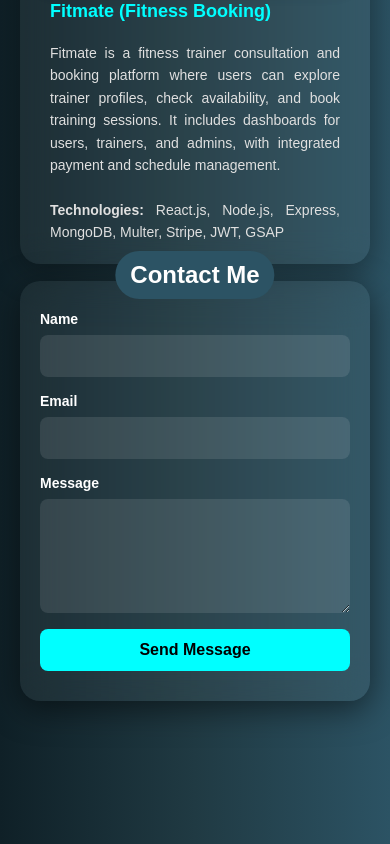
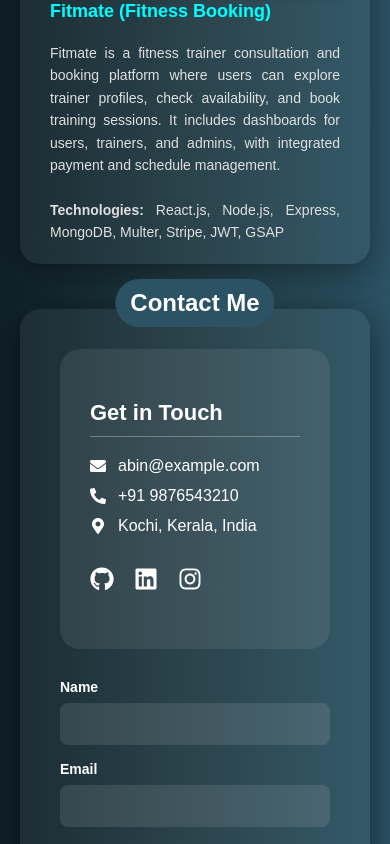
Before and after one commit to Abin-x/Abin-Portfolio, a React (Vite) app: page / in a window 390 px wide. Shown: the part 5760-6604 px from the top of the page. Built offline with nearby package versions, Linux system fonts and the light colour scheme.

Commit message:
updated contact

```diff
--- a/package.json
+++ b/package.json
@@ -10,8 +10,10 @@
     "preview": "vite preview"
   },
   "dependencies": {
+    "axios": "^1.11.0",
     "react": "^19.1.0",
     "react-dom": "^19.1.0",
+    "react-icons": "^5.5.0",
     "react-router-dom": "^7.7.1",
     "react-router-hash-link": "^2.4.3"
   },
--- a/src/Pages/Contact/contact.css
+++ b/src/Pages/Contact/contact.css
@@ -1,25 +1,24 @@
 .contact-container {
   width: 100%;
-  min-height: 100vh;
+  /* min-height: 100vh; */
   padding: 60px 40px;
   background: linear-gradient(to right, #0f2027, #203a43, #2c5364);
   display: flex;
   align-items: center;
   justify-content: center;
-  margin-top: -60px;
 }
 
 .contact-card {
-  margin-top: -300px;
+  width: 100%;
+  /* max-width: 1100px; */
+  /* background: linear-gradient(to right, #0f2027, #203a43, #2c5364); */
   background: rgba(255, 255, 255, 0.05);
-  backdrop-filter: blur(20px);
-  -webkit-backdrop-filter: blur(20px);
   border-radius: 20px;
   padding: 40px;
-  width: 100%;
-  /* max-width: 600px; */
+  color: white;
   box-shadow: 0 8px 32px rgba(0, 0, 0, 0.5);
-  color: white;
+  position: relative;
+  margin-top: -60px;
 }
 
 .contact-card h2 {
@@ -35,7 +34,17 @@
   z-index: 1;
 }
 
+.contact-wrapper {
+  display: flex;
+  flex-wrap: wrap;
+  justify-content: space-between;
+  /* margin-top: 40px; */
+  gap: 30px;
+}
+
+/* Left Side: Form */
 .contact-form {
+  flex: 1 1 500px;
   display: flex;
   flex-direction: column;
   gap: 16px;
@@ -63,11 +72,6 @@
   outline: none;
 }
 
-.form-group input::placeholder,
-.form-group textarea::placeholder {
-  color: rgba(255, 255, 255, 0.6);
-}
-
 button[type='submit'] {
   padding: 12px;
   font-size: 16px;
@@ -84,57 +88,63 @@ button[type='submit']:hover {
   background-color: #28cbf0;
 }
 
-@media (max-width: 1024px) {
-  .contact-container {
-    /* padding: 40px 20px !important; */
-    margin-top: -150px;
+/* Right Side: Info */
+.contact-info {
+  flex: 1 1 300px;
+  background: rgba(255, 255, 255, 0.08);
+  border-radius: 20px;
+  padding: 30px;
+  color: white;
+  display: flex;
+  flex-direction: column;
+  justify-content: center;
+}
+
+.contact-info h3 {
+  margin-bottom: 20px;
+  font-size: 22px;
+  border-bottom: 1px solid rgba(255, 255, 255, 0.3);
+  padding-bottom: 10px;
+}
+
+.contact-info p {
+  display: flex;
+  align-items: center;
+  gap: 12px;
+  font-size: 16px;
+  margin-bottom: 12px;
+}
+
+.social-icons {
+  margin-top: 20px;
+  display: flex;
+  gap: 20px;
+}
+
+.social-icons a {
+  color: white;
+  font-size: 24px;
+  transition: transform 0.3s ease;
+}
+
+.social-icons a:hover {
+  transform: scale(1.2);
+  color: #00ffff;
+}
+
+/* Responsive */
+@media (max-width: 768px) {
+  .contact-wrapper {
     flex-direction: column;
+    align-items: center;
   }
 
-  .contact-card {
-    padding: 30px 20px !important;
-    margin-top: -150px;
+  .contact-form,
+  .contact-info {
+    width: 100%;
+  }
+  .contact-container {
+    padding: 70px 20px;
+    margin-top: -5px;
   }
 }
-
-@media (max-width: 768px) {
-  .contact-container {
-    padding: 30px 20px !important;
-    margin-top: -160px;
-  }
-
-  .contact-card {
-    /* padding: 25px 16px !important; */
-    margin-top: -100px;
-  }
-}
-
-@media (max-width: 480px) {
-  .contact-container {
-    /* padding: 20px 12px !important; */
-    margin-top: -170px;
-  }
-
-  .contact-card {
-    /* padding: 20px 12px !important; */
-    margin-top: -100px;
-  }
-}
-
-@media (max-width: 1024px) {
-  .contact-card {
-    margin-top: -150px;
-  }
-}
-
-@media (max-width: 768px) {
-  .contact-card {
-    margin-top: -100px;
-  }
-}
-
-@media (max-width: 480px) {
-  .contact-card {
-    margin-top: -130px;
-  }
-}
--- a/src/Pages/Contact/contact.jsx
+++ b/src/Pages/Contact/contact.jsx
@@ -1,11 +1,47 @@
 import React from 'react';
 import './contact.css';
+import {
+  FaEnvelope,
+  FaPhoneAlt,
+  FaMapMarkerAlt,
+  FaLinkedin,
+  FaGithub,
+  FaInstagram,
+} from 'react-icons/fa';
 
 const Contact = () => {
   return (
     <div className="contact-container">
       <div className="contact-card">
         <h2>Contact Me</h2>
+        <div className="contact-wrapper">
+          {/* Contact Form */}
+
+          {/* Contact Info */}
+          <div className="contact-info">
+            <h3>Get in Touch</h3>
+            <p>
+              <FaEnvelope /> abin@example.com
+            </p>
+            <p>
+              <FaPhoneAlt /> +91 9876543210
+            </p>
+            <p>
+              <FaMapMarkerAlt /> Kochi, Kerala, India
+            </p>
+            <div className="social-icons">
+              <a href="https://github.com/Abin-x" target="_blank">
+                <FaGithub />
+              </a>
+              <a href="https://linkedin.com/in/abin-y" target="_blank">
+                <FaLinkedin />
+              </a>
+              <a href="https://instagram.com/abin_ig" target="_blank">
+                <FaInstagram />
+              </a>
+            </div>
+          </div>
+
           <form className="contact-form">
             <div className="form-group">
               <label htmlFor="name">Name</label>
@@ -17,10 +53,16 @@ const Contact = () => {
             </div>
             <div className="form-group">
               <label htmlFor="message">Message</label>
-            <textarea id="message" name="message" rows="5" required></textarea>
+              <textarea
+                id="message"
+                name="message"
+                rows="5"
+                required
+              ></textarea>
             </div>
             <button type="submit">Send Message</button>
           </form>
+        </div>
       </div>
     </div>
   );
--- a/src/Pages/Skills/skills.css
+++ b/src/Pages/Skills/skills.css
@@ -1,4 +1,3 @@
-
 /* Home Skills */
 
 .home-skills {
```
Also changed, not shown: src/Pages/ContactTest/contactTest.css (added), src/Pages/ContactTest/contactTest.jsx (added), 1 other file (tests, documents, lock files or other folders). Lines whose indentation alone changed are shown as unchanged.
